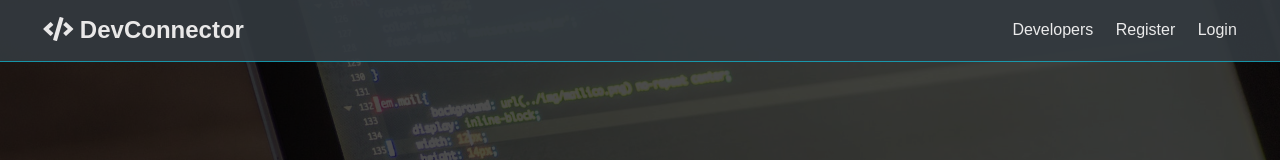
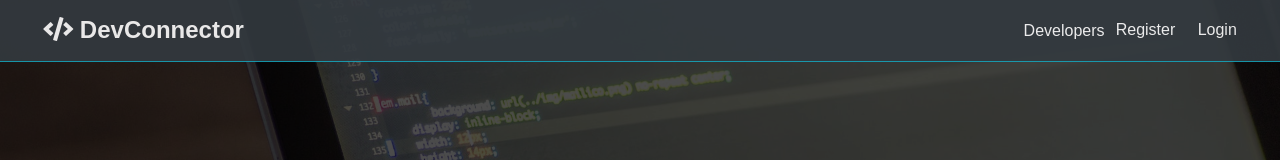
Before and after one commit to Pubudusandeepa/SocialMedia, a React (Create React App) app: page / in a window 1280 px wide. Shown: the top 160 px of the page. Built offline with nearby package versions, Linux system fonts and the light colour scheme.

Commit message:
Add route navbar

```diff
--- a/src/components/layouts/Navbar.js
+++ b/src/components/layouts/Navbar.js
@@ -1,15 +1,16 @@
 import React from 'react'
+import {Link} from 'react-router-dom';
 
 export const Navbar = () => {
     return (
         <nav className="navbar bg-dark">
         <h1>
-          <a href="index.html"><i class="fas fa-code"></i> DevConnector</a>
+          <Link to='/'><i class="fas fa-code"></i> DevConnector</Link>
         </h1>
         <ul>
-          <li><a href="profiles.html">Developers</a></li>
-          <li><a href="register.html">Register</a></li>
-          <li><a href="login.html">Login</a></li>
+          <li><a href="#3"></a>Developers</li>
+          <li><Link to='/register'>Register</Link></li>
+          <li><Link to='/login'>Login</Link></li>
         </ul>
       </nav>
     )
```
